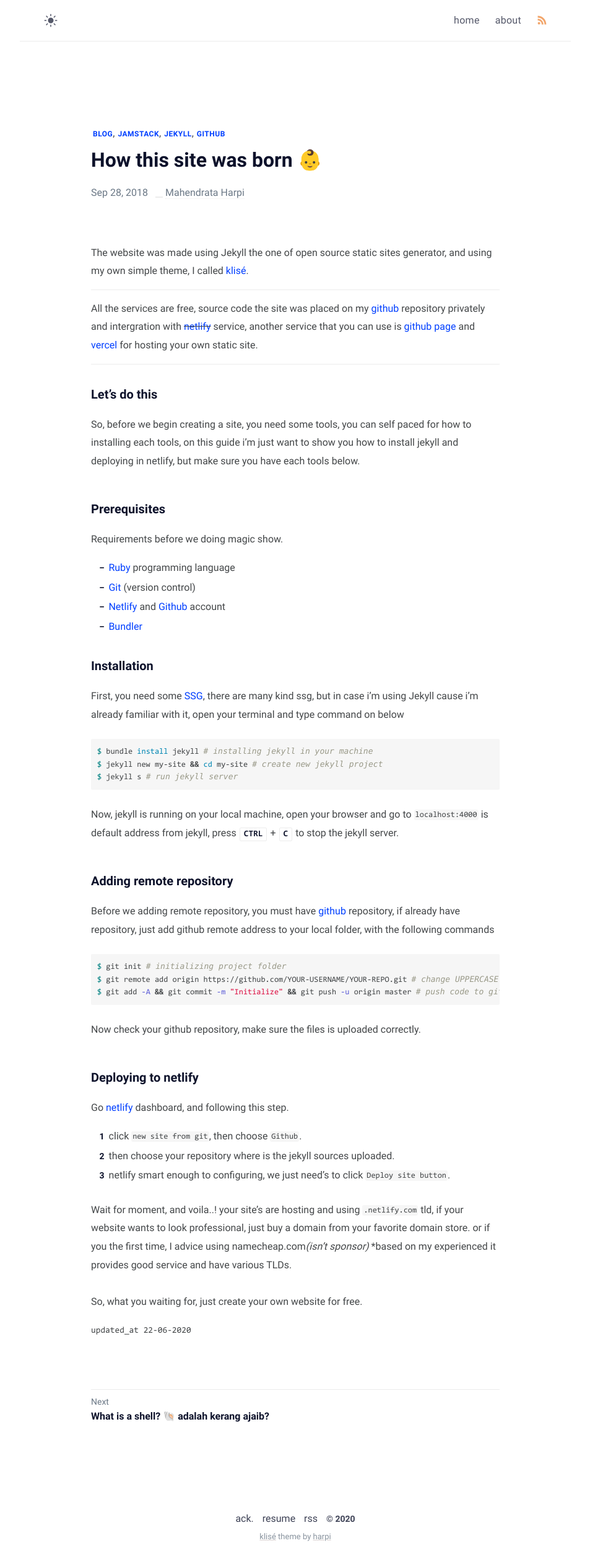
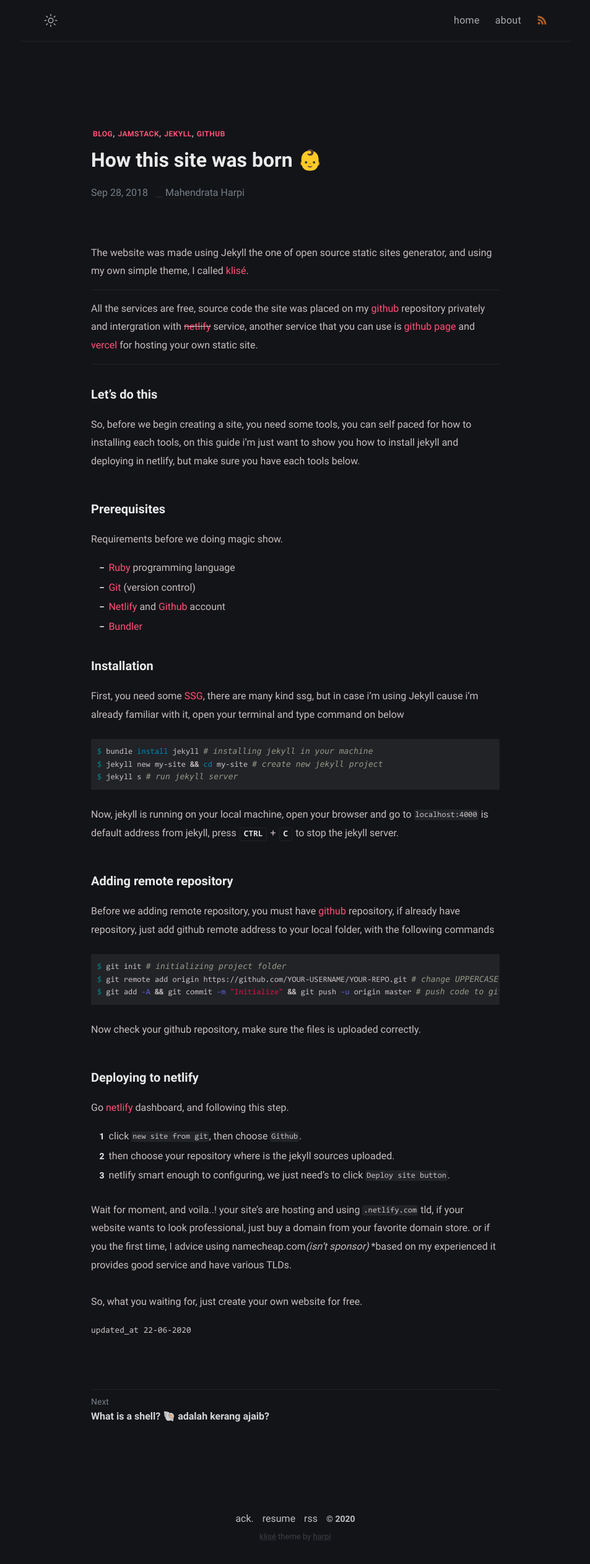
Before and after one commit to piharpi/piharpi.com, a Jekyll site: the page built from _posts/how-this-site-was-made/2018-09-28-how-this-site-was-made.md, in a window 1280 px wide. Shown: the whole page at 62% size, without its empty margins (163-1116 px from the left). Built offline with Jekyll 4.4.1, drawn with Linux system fonts in a browser that asks for light colours; comment, search, counter and statistics services are not loaded.

Commit message:
fix darkmode

```diff
--- a/_config.yml
+++ b/_config.yml
@@ -7,7 +7,7 @@ lang: en-US
 timezone: Asia/Jakarta
 image: assets/img/ogp.png # This image used for Open Graph more info https://ogp.me/
 repo: https://github.com/piharpi/jekyll-klise
-mode: dark # default theme "dark" | "light"
+mode: "dark" # default theme "dark" | "light"
 
 # Profile settings
 author:
--- a/_layouts/post.html
+++ b/_layouts/post.html
@@ -7,7 +7,7 @@ layout: compress
 
 {% include header.html %}
 
-<body>
+<body data-theme="{{ site.mode }}">
   {% include navbar.html %}
   <div class="wrapper post">
     <main class="page-content" aria-label="Content">
```
